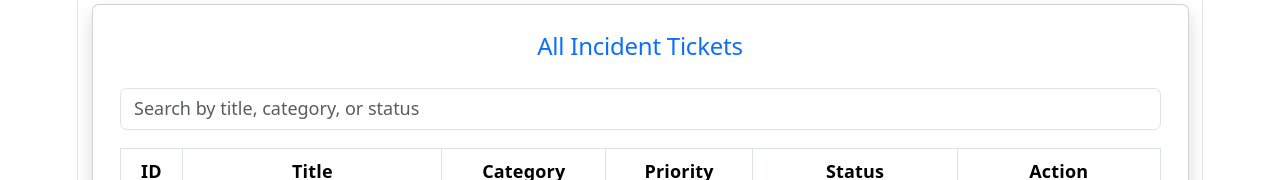
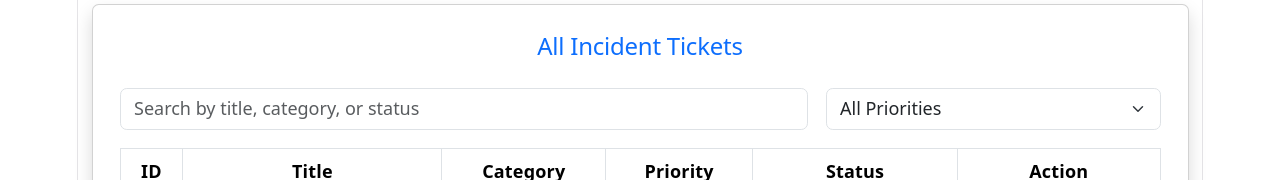
Before and after one commit to ThilinaLakmal/springboot_project, a React app in the folder frontend/: page / in a window 1280 px wide. Both pictures are taken after typing "Sample", "Sample", "Sample", "Sample" into the empty fields and a click on the button "Submit Ticket". Shown: the part 252-432 px from the top of the page. Built offline with nearby package versions, Linux system fonts and the light colour scheme; the HTML template or start-up script is replaced by a standard one.

Commit message:
Add priority filter to ticket list page

```diff
--- a/frontend/src/pages/TicketListPage.jsx
+++ b/frontend/src/pages/TicketListPage.jsx
@@ -2,15 +2,20 @@ import { useState } from 'react';
 
 function TicketListPage({ tickets, onViewDetails }) {
   const [searchText, setSearchText] = useState('');
+  const [priorityFilter, setPriorityFilter] = useState('All');
 
   const filteredTickets = tickets.filter((ticket) => {
     const searchValue = searchText.toLowerCase();
 
-    return (
+    const matchesSearch =
       ticket.title.toLowerCase().includes(searchValue) ||
       ticket.category.toLowerCase().includes(searchValue) ||
-      ticket.status.toLowerCase().includes(searchValue)
-    );
+      ticket.status.toLowerCase().includes(searchValue);
+
+    const matchesPriority =
+      priorityFilter === 'All' || ticket.priority === priorityFilter;
+
+    return matchesSearch && matchesPriority;
   });
 
   const getPriorityBadgeClass = (priority) => {
@@ -50,7 +55,8 @@ function TicketListPage({ tickets, onViewDetails }) {
       <div className="card shadow p-4">
         <h2 className="mb-4 text-primary">All Incident Tickets</h2>
 
-        <div className="mb-3">
+        <div className="row g-3 mb-3">
+          <div className="col-md-8">
             <input
               type="text"
               className="form-control"
@@ -58,6 +64,20 @@ function TicketListPage({ tickets, onViewDetails }) {
               value={searchText}
               onChange={(event) => setSearchText(event.target.value)}
             />
+          </div>
+
+          <div className="col-md-4">
+            <select
+              className="form-select"
+              value={priorityFilter}
+              onChange={(event) => setPriorityFilter(event.target.value)}
+            >
+              <option value="All">All Priorities</option>
+              <option value="High">High</option>
+              <option value="Medium">Medium</option>
+              <option value="Low">Low</option>
+            </select>
+          </div>
         </div>
 
         <table className="table table-bordered table-striped align-middle">
```
Lines whose indentation alone changed are shown as unchanged.
